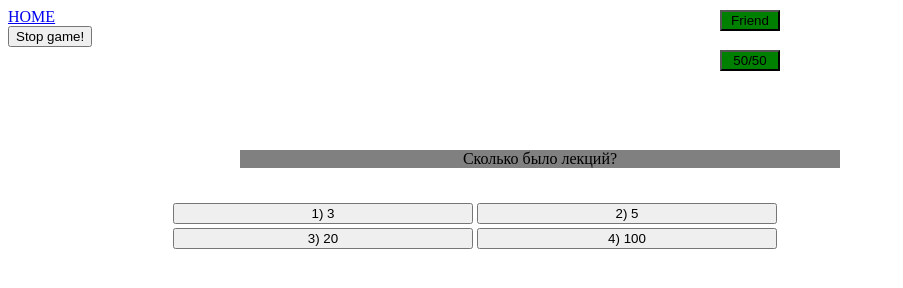
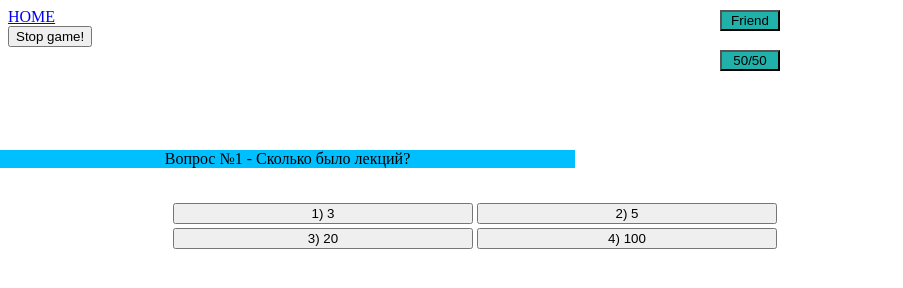
Before and after one commit to rexandr/js, a plain HTML site: page millionaire.html in a window 1280 px wide. Both pictures are taken after a click on the button "START". Shown: the whole page, without its empty margins (0-903 px from the left). Drawn offline with Linux system fonts and the light colour scheme.

Commit message:
Refactorring before pass

```diff
--- a/millionaire.html
+++ b/millionaire.html
@@ -8,7 +8,7 @@
             position: absolute;
             top: 10px;
             right: 500px;
-            background-color: green;
+            background-color: lightseagreen;
             width: 60px;
         }
 
@@ -16,7 +16,7 @@
             position: absolute;
             top: 50px;
             right: 500px;
-            background-color: green;
+            background-color: lightseagreen;
             width: 60px;
         }
 
@@ -33,10 +33,11 @@
             position: absolute;
             top: 150px;
             text-align: center;
-            left: 240px;
+            left: 0px;
+            /*left: 240px;*/
             /*right: 500px;*/
-            background-color: grey;
-            width: 600px;
+            background-color: deepskyblue;
+            width: 575px;
         }
 
         .right {
--- a/millionaire.js
+++ b/millionaire.js
@@ -80,7 +80,7 @@ function showNextQuestion(level) {
     let shownQuestion = document.createElement("label");
     document.body.appendChild(shownQuestion);
     shownQuestion.setAttribute('id', 'lable');
-    shownQuestion.innerText = arr[+questionPosition][0];
+    shownQuestion.innerText = 'Вопрос №' + (+k+1) + ' - ' + ' ' + arr[+questionPosition][0];
 
     //table with answers
     let table = document.querySelector('table');
@@ -124,7 +124,6 @@ function showNextQuestion(level) {
 
     //delete shown question
     arr.splice(questionPosition, 1);
-    //console.log(arr);
 
 }
 
```
Also changed, not shown: Calculator.html (+23 -19 lines).
